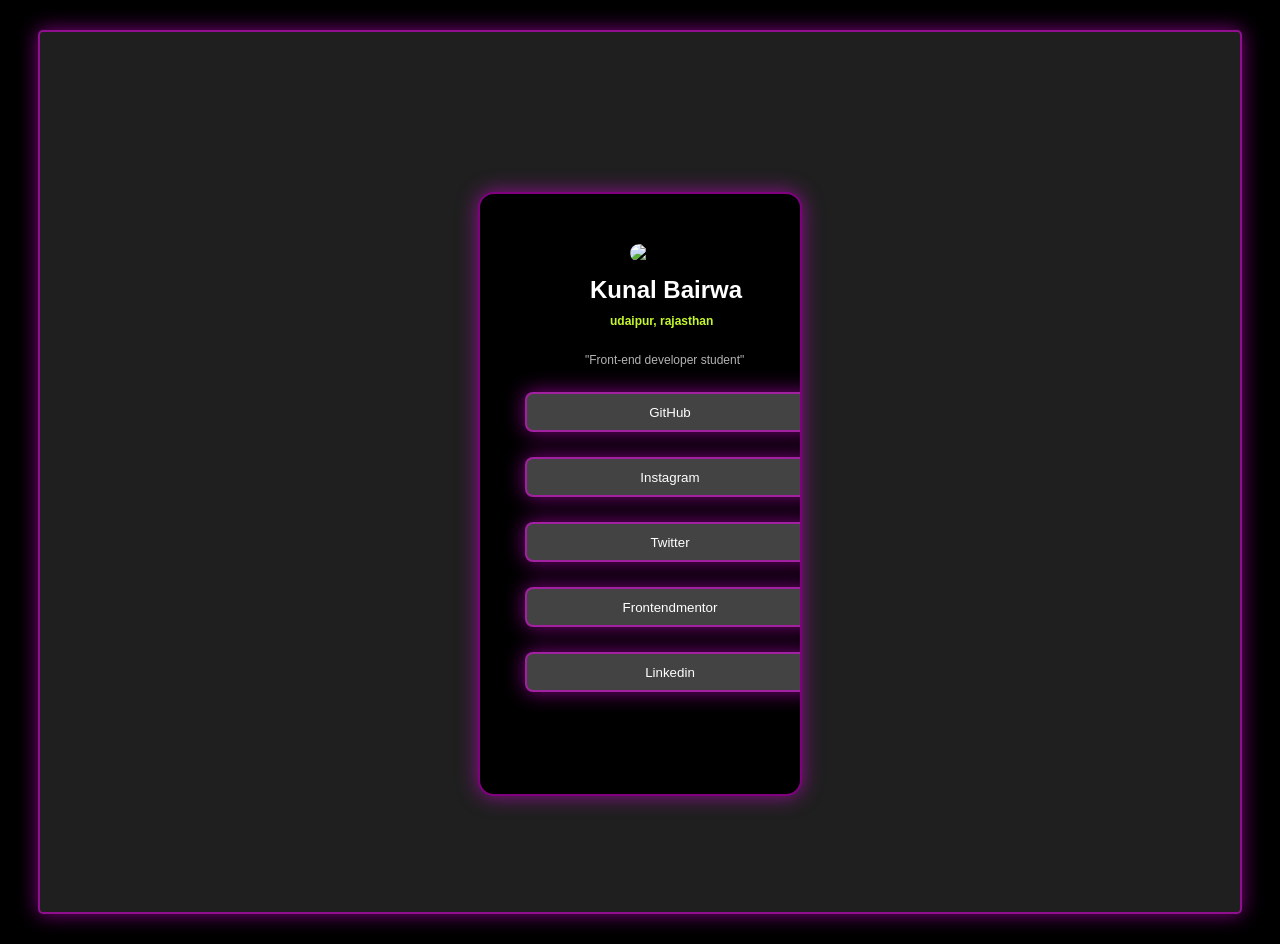
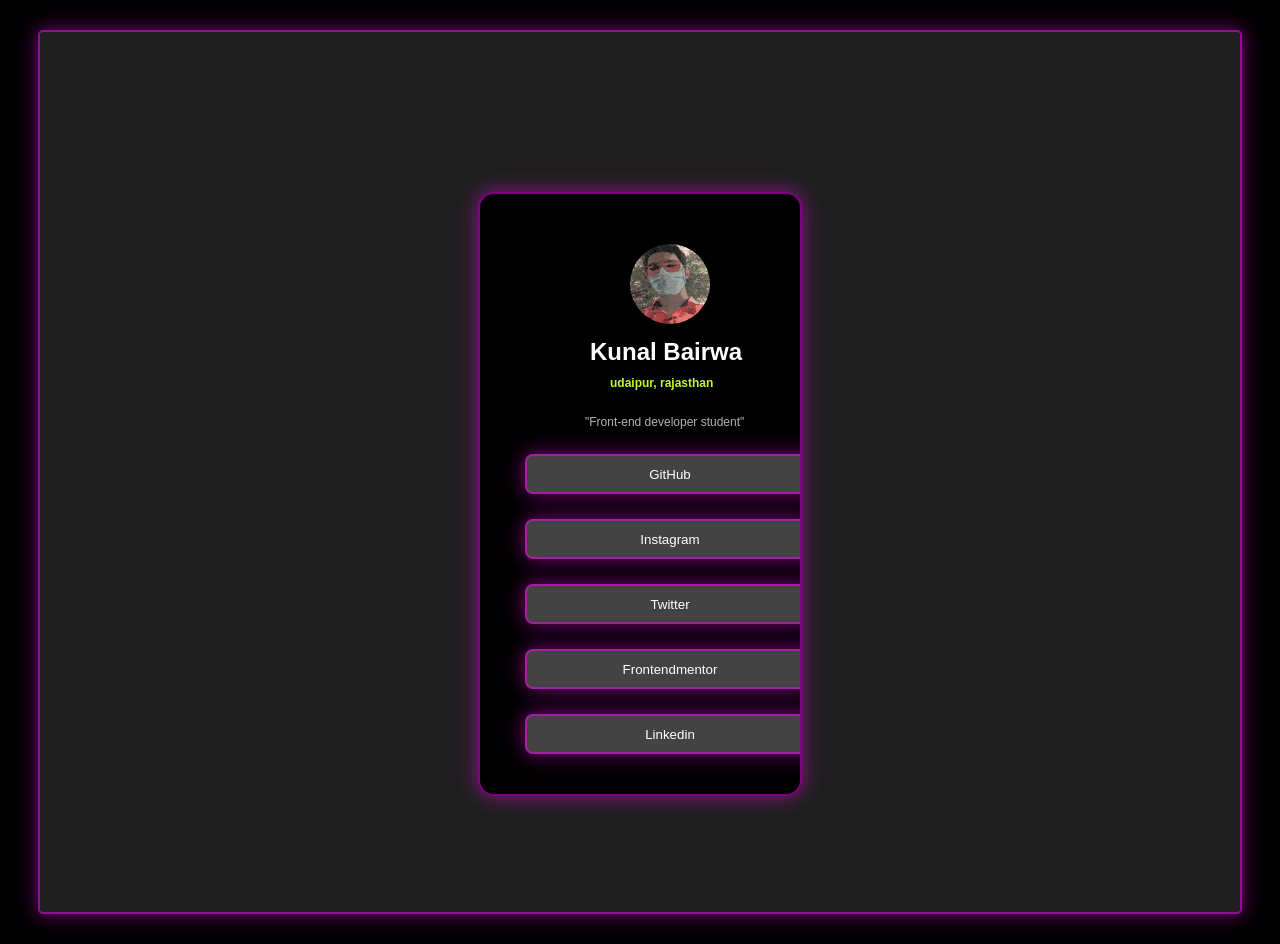
Before and after one commit to kunalbairwa/calciulator, a plain HTML site: page index.html in a window 1280 px wide. Drawn offline with Linux system fonts and the light colour scheme.

Commit message:
Update index.html

```diff
--- a/index.html
+++ b/index.html
@@ -12,7 +12,7 @@
 
          <div class="main">
 
-            <img src="unknown.jpg" alt="avatar" height="80" width="80">
+            <img src="assets\unknown.jpg" alt="avatar" height="80" width="80">
             <h2>Kunal Bairwa</h2>
             <h3> udaipur, rajasthan </h3>
             <p>"Front-end developer student"</p>
```
